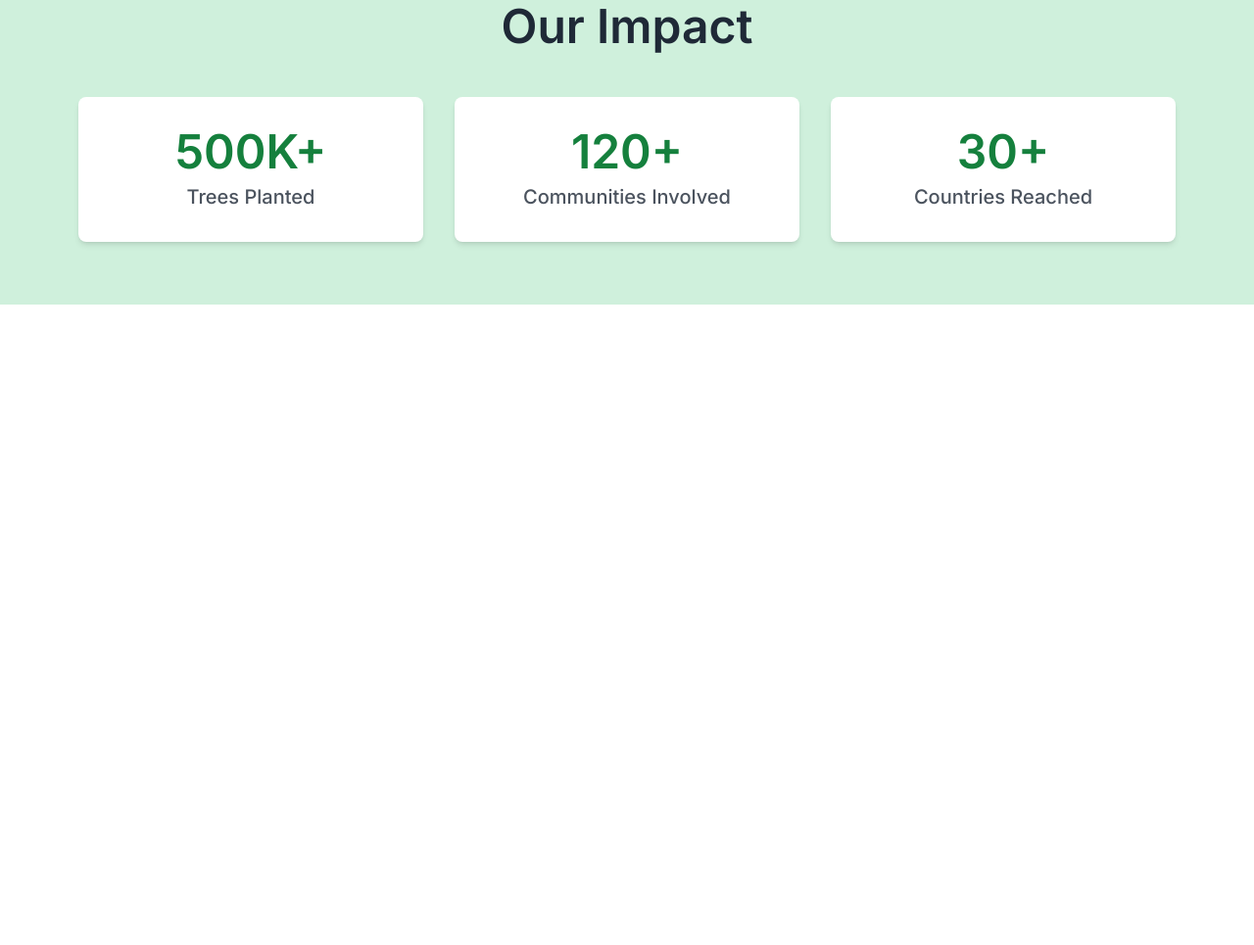
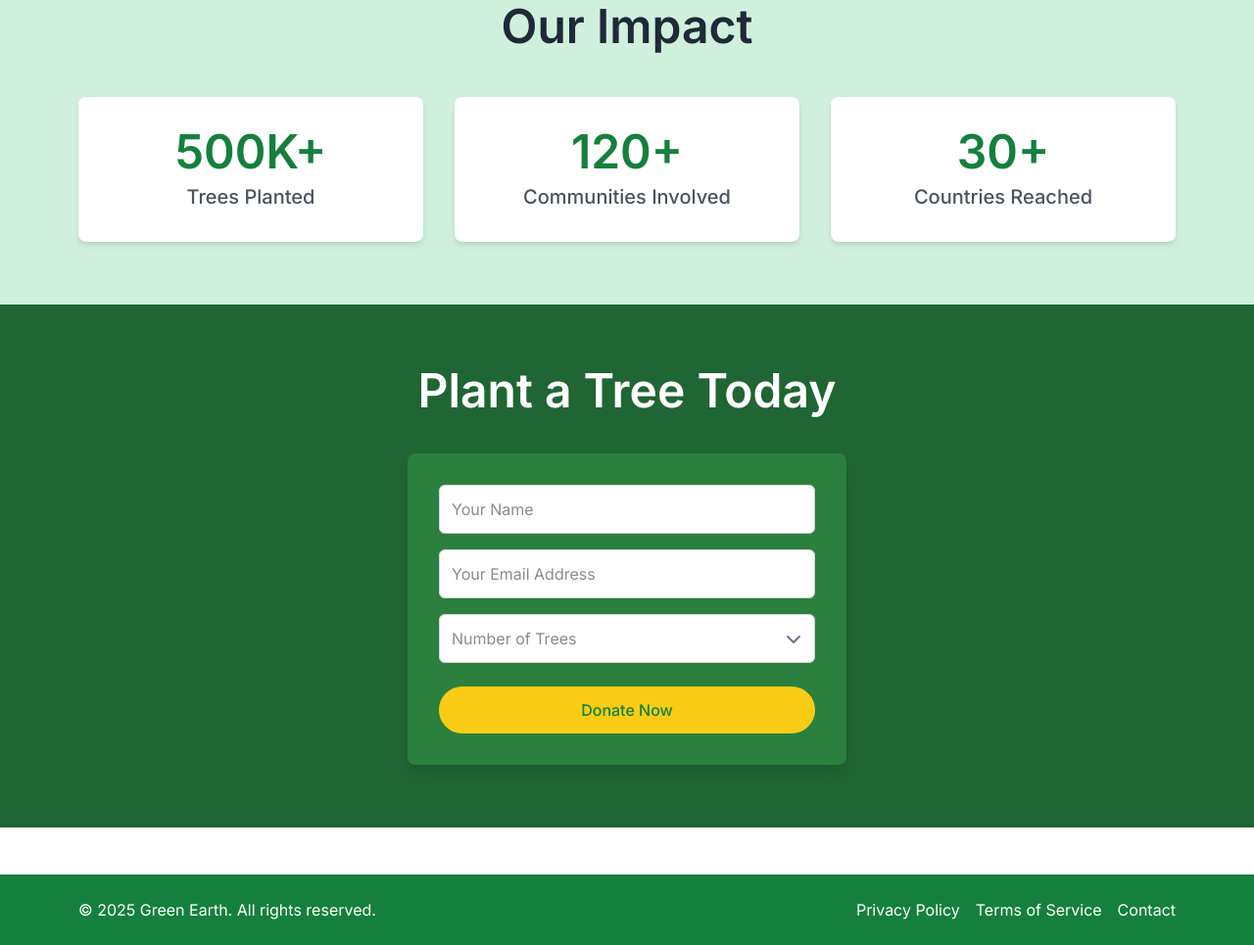
Before and after one commit to selimreza777/responsive-tree-marketplace, a plain HTML site: page index.html in a window 1280 px wide. Shown: the part 1200-2165 px from the top of the page at 98% size. Before the commit the page ends 1511 px from the top, so only its background shows below. Drawn offline with nearby package versions, Linux system fonts and the light colour scheme.

Commit message:
plant a tree today done

```diff
--- a/index.html
+++ b/index.html
@@ -197,6 +197,69 @@
   </section>
   <!-- Our Impact Section End -->
 
+  <!-- Plant a Tree Today Section Start -->
+  <section class="bg-[#206534] w-full py-16 flex justify-center px-6 lg:px-20">
+    <div class="w-full max-w-[1920px] flex flex-col items-center">
+
+      <!-- Title -->
+      <h2 class="text-3xl lg:text-5xl font-semibold text-white mb-10 text-center">
+        Plant a Tree Today
+      </h2>
+
+      <!-- Form -->
+      <div class="w-full max-w-md bg-[#2b803d] p-8 rounded-lg shadow-lg">
+        <form class="flex flex-col gap-4">
+
+          <!-- Name -->
+          <input type="text" placeholder="Your Name"
+            class="w-full p-3 border border-gray-300 rounded-md bg-white focus:outline-none focus:ring-2 focus:ring-green-300">
+
+          <!-- Email -->
+          <input type="email" placeholder="Your Email Address"
+            class="w-full p-3 border border-gray-300 rounded-md bg-white focus:outline-none focus:ring-2 focus:ring-green-300">
+
+          <!-- Number of Trees with Down Arrow -->
+          <div class="relative w-full">
+            <input type="text" placeholder="Number of Trees"
+              class="w-full p-3 pr-10 border border-gray-300 rounded-md bg-white focus:outline-none focus:ring-2 focus:ring-green-300">
+            <!-- Down arrow -->
+            <span class="absolute right-3 top-1/2 transform -translate-y-1/2 text-gray-500 pointer-events-none">
+              <i class="fa-solid fa-chevron-down"></i>
+            </span>
+          </div>
+
+
+
+          <!-- Submit Button -->
+          <button type="submit"
+            class="w-full py-3 mt-2 bg-[#facc15] text-[#15803d] font-medium rounded-full hover:bg-yellow-400 transition duration-300">
+            Donate Now
+          </button>
+
+          </button>
+        </form>
+      </div>
+
+    </div>
+  </section>
+  <!-- Plant a Tree Today Section End -->
+
+
+
+  <!-- Footer Start -->
+  <footer class="bg-[#15803d] w-full text-white py-6 mt-12">
+    <div class="max-w-[1920px] mx-auto px-6 lg:px-20 flex flex-col sm:flex-row justify-between items-center">
+      <p class="text-sm sm:text-base">&copy; 2025 Green Earth. All rights reserved.</p>
+      <ul class="flex gap-4 mt-4 sm:mt-0">
+        <li><a href="#" class="hover:text-yellow-400 transition">Privacy Policy</a></li>
+        <li><a href="#" class="hover:text-yellow-400 transition">Terms of Service</a></li>
+        <li><a href="#" class="hover:text-yellow-400 transition">Contact</a></li>
+      </ul>
+    </div>
+  </footer>
+  <!-- Footer End -->
+
+
 
 
 
--- a/styles/style.css
+++ b/styles/style.css
@@ -1,3 +1,14 @@
 * {
   font-family: "Inter", sans-serif;
 }
+
+
+
+ <div class="relative w-full">
+            <input type="text" placeholder="Number of Trees"
+              class="w-full p-3 border border-gray-300 rounded-md bg-white focus:outline-none focus:ring-2 focus:ring-green-300 pr-10">
+            <!-- Down arrow -->
+            <span class="absolute right-3 top-1/2 transform -translate-y-1/2 text-gray-500 pointer-events-none">
+              <i class="fa-solid fa-chevron-down"></i>
+            </span>
+          </div>
```
